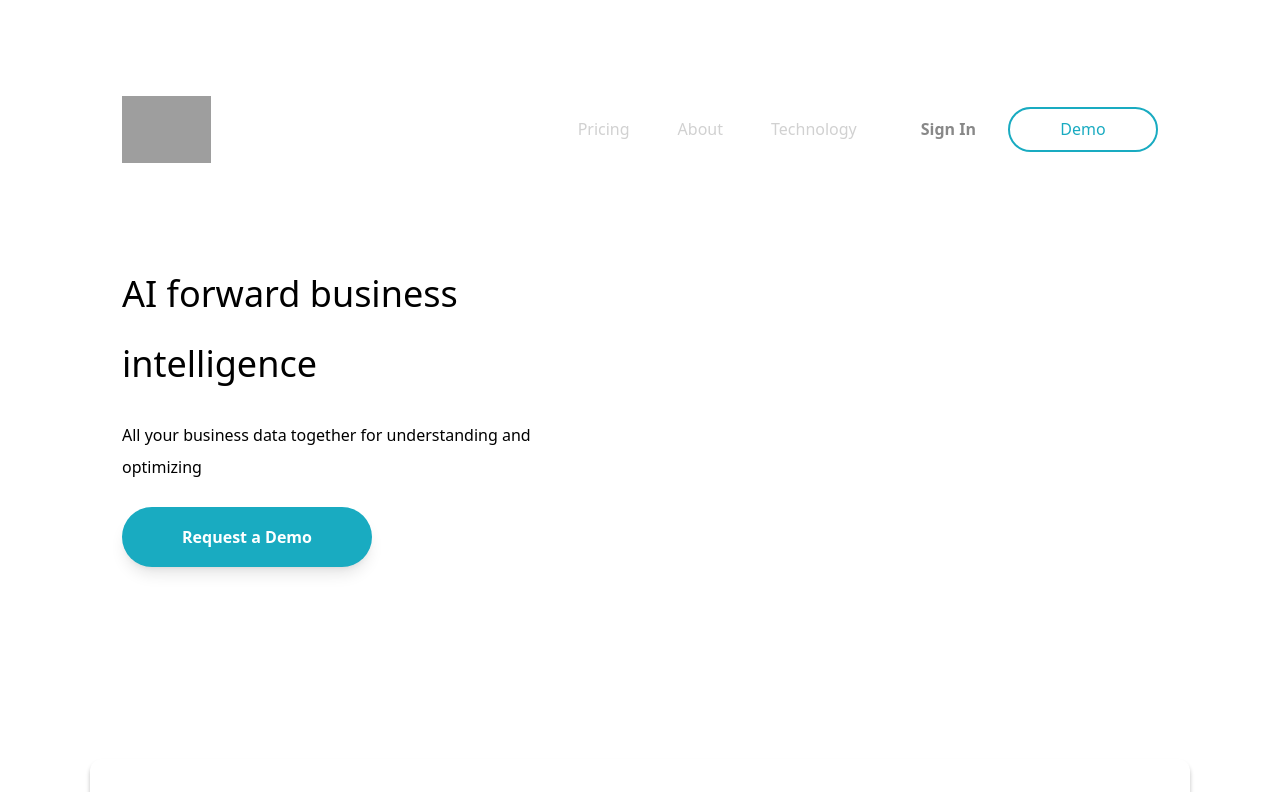
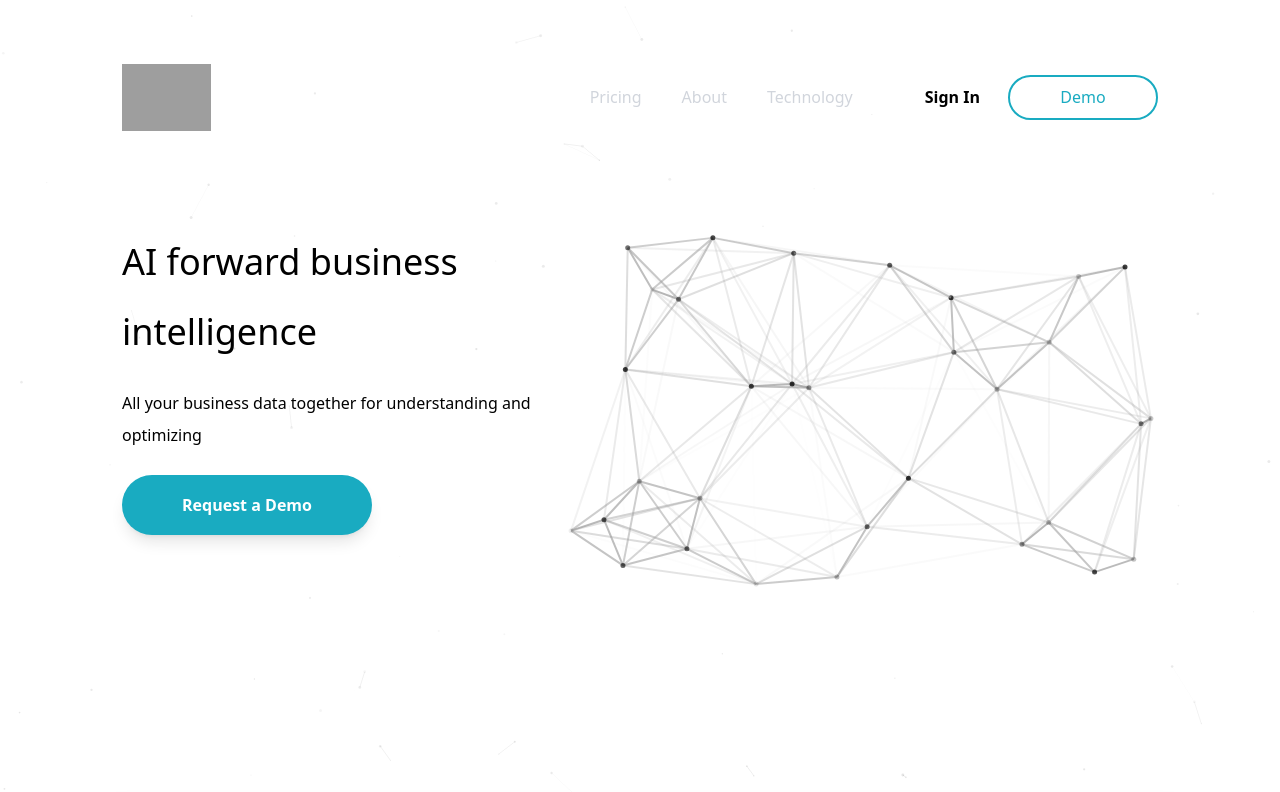
Before and after one commit to marksoulier/lever-landingpage, a React app: page / in a window 1280 px wide. Shown: the top 792 px of the page. Built offline with nearby package versions, Linux system fonts and the light colour scheme; grey boxes are pictures that could not be loaded.

Commit message:
particle swarm working!!

```diff
--- a/package.json
+++ b/package.json
@@ -17,7 +17,11 @@
     "clsx": "^2.1.1",
     "react": "^19.0.0",
     "react-dom": "^19.0.0",
-    "tailwind-merge": "^3.0.2"
+    "react-tsparticles": "^2.12.0",
+    "tailwind-merge": "^3.0.2",
+    "tsparticles": "^2.12.0",
+    "tsparticles-engine": "^2.12.0",
+    "tsparticles-slim": "^2.12.0"
   },
   "devDependencies": {
     "@eslint/js": "^9.21.0",
--- a/src/App.tsx
+++ b/src/App.tsx
@@ -1,15 +1,14 @@
-import './App.css'
-import Landingpage from './components/Landingpage'
-
-
+import React from 'react';
+import { BackgroundParticles } from './components/BackgroundParticles';
+import Landingpage from './components/Landingpage';
 
 function App() {
-
   return (
-    <>
+    <div className="relative min-h-screen w-full overflow-x-hidden">
+      <BackgroundParticles />
       <Landingpage />
-    </>
-  )
+    </div >
+  );
 }
 
-export default App
+export default App;
--- /dev/null
+++ b/src/components/BackgroundParticles.tsx
@@ -0,0 +1,185 @@
+import React, { useCallback, useRef, useEffect } from "react";
+import Particles from "react-tsparticles";
+import { Container, Engine } from "tsparticles-engine";
+import { loadFull } from "tsparticles";
+
+export const BackgroundParticles: React.FC = () => {
+    const containerRef = useRef<HTMLDivElement>(null);
+    const engineRef = useRef<Engine | null>(null);
+    const containerInstance = useRef<Container | null>(null);
+
+    const updateCanvasSize = useCallback(() => {
+        if (containerInstance.current) {
+            const canvas = containerInstance.current.canvas.element;
+            if (canvas) {
+                const width = window.innerWidth;
+                const height = window.innerHeight;
+
+                // Update both the style and the actual canvas dimensions
+                canvas.width = width;
+                canvas.height = height;
+                canvas.style.width = `${width}px`;
+                canvas.style.height = `${height}px`;
+
+                // Update the container size
+                containerInstance.current.canvas.size.width = width;
+                containerInstance.current.canvas.size.height = height;
+
+                console.log(`Updated canvas dimensions: ${width}x${height}`);
+            }
+        }
+    }, []);
+
+    useEffect(() => {
+        console.log("BackgroundParticles mounted");
+
+        // Handle resize events
+        const handleResize = () => {
+            requestAnimationFrame(updateCanvasSize);
+        };
+
+        window.addEventListener('resize', handleResize);
+
+        return () => {
+            console.log("BackgroundParticles unmounted");
+            window.removeEventListener('resize', handleResize);
+            if (containerInstance.current) {
+                containerInstance.current.destroy();
+            }
+        };
+    }, [updateCanvasSize]);
+
+    const particlesInit = useCallback(async (engine: Engine) => {
+        console.log("Background particles initializing...");
+        try {
+            engineRef.current = engine;
+            await loadFull(engine);
+            console.log("Background particles engine loaded successfully");
+        } catch (error) {
+            console.error("❌ Background particles engine failed:", error);
+        }
+    }, []);
+
+    const particlesLoaded = useCallback(async (container: Container | undefined) => {
+        console.log("Background particles container loading...");
+        if (container) {
+            containerInstance.current = container;
+            const canvas = container.canvas.element;
+            if (canvas) {
+                console.log("Setting up background canvas...");
+                canvas.style.position = 'fixed';
+                canvas.style.top = '0';
+                canvas.style.left = '0';
+                canvas.style.pointerEvents = 'none';
+                canvas.style.zIndex = '0';
+
+                // Initial size setup
+                updateCanvasSize();
+            }
+        }
+    }, [updateCanvasSize]);
+
+    return (
+        <div ref={containerRef} className="fixed inset-0" style={{ zIndex: 0 }}>
+            <Particles
+                id="tsparticles-background"
+                init={particlesInit}
+                loaded={particlesLoaded}
+                className="absolute inset-0"
+                options={{
+                    fullScreen: {
+                        enable: false,
+                        zIndex: 0
+                    },
+                    fpsLimit: 60,
+                    background: {
+                        color: "transparent",
+                    },
+                    particles: {
+                        number: {
+                            value: 80,
+                            density: {
+                                enable: true,
+                                area: 1000
+                            }
+                        },
+                        color: {
+                            value: "#000000"
+                        },
+                        shape: {
+                            type: "circle"
+                        },
+                        opacity: {
+                            value: 0.1,
+                            random: false,
+                            animation: {
+                                enable: true,
+                                speed: 0.2,
+                                minimumValue: 0.04,
+                                sync: false
+                            }
+                        },
+                        size: {
+                            value: 1.5,
+                            random: true,
+                            animation: {
+                                enable: true,
+                                speed: 1,
+                                minimumValue: 0.5,
+                                sync: false
+                            }
+                        },
+                        links: {
+                            enable: true,
+                            distance: 50,
+                            color: "#000000",
+                            opacity: 0.1,
+                            width: 0.5
+                        },
+                        move: {
+                            enable: true,
+                            speed: 0.3,
+                            direction: "none",
+                            random: true,
+                            straight: false,
+                            outModes: {
+                                default: "out"
+                            },
+                            bounce: true,
+                            attract: {
+                                enable: false
+                            }
+                        }
+                    },
+                    interactivity: {
+                        detectsOn: "window",
+                        events: {
+                            onHover: {
+                                enable: true,
+                                mode: ["grab", "bubble"]
+                            }
+                        },
+                        modes: {
+                            grab: {
+                                distance: 80,
+                                links: {
+                                    opacity: 0.2,
+                                    color: "#000000"
+                                }
+                            },
+                            bubble: {
+                                distance: 180,    // Distance to activate
+                                size: 3,         // Size when bubbled
+                                duration: 0.35,   // Animation duration
+                                opacity: 0.6     // Opacity when bubbled
+                            },
+                        }
+                    },
+                    detectRetina: true
+                }}
+            />
+        </div>
+    );
+};
+
+export default BackgroundParticles;
--- a/src/components/FeatureCard.tsx
+++ b/src/components/FeatureCard.tsx
@@ -2,7 +2,7 @@ import React from "react";
 
 export const FeatureCard = () => {
   return (
-    <section className="flex flex-wrap gap-5 justify-between items-center self-stretch px-20 py-9 mt-28 w-full text-2xl font-bold leading-tight text-black bg-white rounded-xl shadow-[0px_4px_4px_rgba(0,0,0,0.25)] max-md:px-5 max-md:mt-10 max-md:max-w-full">
+    <section className="flex flex-wrap gap-5 justify-between items-center self-stretch px-20 py-9 mt-28 w-full text-2xl font-bold leading-tight text-black bg-white rounded-xl shadow-[5px_6px_40px_rgba(0,0,0,0.1)] max-md:px-5 max-md:mt-10 max-md:max-w-full">
       <div className="flex gap-8 self-stretch my-auto">
         <img
           src="https://cdn.builder.io/api/v1/image/assets/7cbfb130182046beab226ee58fb45705/5fe88bf25489b5d209322a629eb2259734eb0d8ed76c77cb55b71f6c3efa6baa?placeholderIfAbsent=true"
--- a/src/components/Header.tsx
+++ b/src/components/Header.tsx
@@ -9,53 +9,32 @@ export const Header = () => {
         alt="Company Logo"
         className="object-contain w-[89px] h-auto"
       />
-      <div className="flex items-center gap-16">
+      <div className="flex items-center gap-8">
         <nav className="flex items-center">
-          <div className="flex gap-12" style={{ color: 'var(--accent-200)' }}>
+          <div className="flex gap-4 text-gray-300 mr-4">
             <a
               href="#pricing"
-              className="transition-colors duration-300 ease-in-out cursor-pointer"
-              style={{
-                '&:hover': {
-                  color: 'var(--accent-500)'
-                }
-              }}
+              className="px-3 py-1.5 transition-all duration-300 ease-in-out cursor-pointer rounded-lg bg-white/20 backdrop-blur-sm hover:text-[var(--primary-500)] hover:bg-white"
             >
               Pricing
             </a>
             <a
               href="#about"
-              className="transition-colors duration-300 ease-in-out cursor-pointer"
-              style={{
-                '&:hover': {
-                  color: 'var(--accent-500)'
-                }
-              }}
+              className="px-3 py-1.5 transition-all duration-300 ease-in-out cursor-pointer rounded-lg bg-white/20 backdrop-blur-sm hover:text-[var(--primary-500)] hover:bg-white"
             >
               About
             </a>
             <a
               href="#technology"
-              className="transition-colors duration-300 ease-in-out cursor-pointer"
-              style={{
-                '&:hover': {
-                  color: 'var(--accent-500)'
-                }
-              }}
+              className="px-3 py-1.5 transition-all duration-300 ease-in-out cursor-pointer rounded-lg bg-white/20 backdrop-blur-sm hover:text-[var(--primary-500)] hover:bg-white"
             >
               Technology
             </a>
           </div>
         </nav>
-        <div className="flex gap-8 items-center">
+        <div className="flex gap-4 items-center">
           <button
-            className="font-semibold transition-colors duration-300 ease-in-out cursor-pointer"
-            style={{
-              color: 'var(--accent-400)',
-              '&:hover': {
-                color: 'var(--accent-700)'
-              }
-            }}
+            className="px-3 py-1.5 font-semibold transition-all duration-300 ease-in-out cursor-pointer rounded-lg bg-white/20 backdrop-blur-sm hover:bg-white"
           >
             Sign In
           </button>
--- a/src/components/Hero.tsx
+++ b/src/components/Hero.tsx
@@ -1,9 +1,11 @@
 import React from "react";
+import { DemoParticles } from "./ParticleDemo";
 
 export const HeroSection: React.FC = () => {
   return (
-    <section className="px-8 py-20">
-      <div className="max-w-[411px] text-left">
+    <section className="px-8 py-20 flex items-stretch gap-8">
+      {/* Left content section - fixed width */}
+      <div className="w-[411px] flex-shrink-0">
         <h1 className="mb-5 text-4xl font-medium text-black leading-[70px] max-md:text-3xl max-md:leading-[50px] max-sm:text-2xl max-sm:leading-10">
           AI forward business intelligence
         </h1>
@@ -18,6 +20,13 @@ export const HeroSection: React.FC = () => {
           Request a Demo
         </button>
       </div>
+
+      {/* Right section - takes remaining space */}
+      <div className="flex-1 min-h-[400px] flex">
+        <div className="flex-1 relative bg-white/80 backdrop-blur-sm rounded-xl">
+          <DemoParticles className="flex-1" />
+        </div>
+      </div>
     </section>
   );
 };
--- a/src/components/Landingpage.tsx
+++ b/src/components/Landingpage.tsx
@@ -15,7 +15,7 @@ export default function Landingpage() {
         href="https://fonts.googleapis.com/css2?family=Rubik:wght@400;500;700&family=Poppins:wght@500&display=swap"
         rel="stylesheet"
       />
-      <div className="px-5 py-0 mx-auto my-0 max-w-[1140px]">
+      <div className="px-5 py-0 mx-auto my-0 max-w-[1140px] z-1">
         <Header />
         <HeroSection />
         <FeatureCard />
--- /dev/null
+++ b/src/components/ParticleDemo.tsx
@@ -0,0 +1,138 @@
+// src/ParticlesComponent.tsx
+import React, { useCallback, useEffect, useRef } from "react";
+import Particles from "react-tsparticles";
+import { Container, Engine } from "tsparticles-engine";
+import { loadFull } from "tsparticles";
+
+interface ParticlesComponentProps {
+    className?: string;
+}
+
+export const DemoParticles: React.FC<ParticlesComponentProps> = ({
+    className = ""
+}) => {
+    const containerRef = useRef<HTMLDivElement>(null);
+
+    const updateCanvasSize = (container: Container) => {
+        const canvas = container.canvas.element;
+        const parentDiv = containerRef.current;
+        if (canvas && parentDiv) {
+            const rect = parentDiv.getBoundingClientRect();
+            canvas.width = rect.width;
+            canvas.height = rect.height;
+            container.canvas.size.width = rect.width;
+            container.canvas.size.height = rect.height;
+        }
+    };
+
+    const particlesInit = useCallback(async (engine: Engine) => {
+        try {
+            await loadFull(engine);
+        } catch (error) {
+            console.error("Engine initialization failed:", error);
+        }
+    }, []);
+
+    const particlesLoaded = useCallback(async (container: Container | undefined) => {
+        if (container) {
+            updateCanvasSize(container);
+            // Set up resize observer to update canvas size when container size changes
+            const resizeObserver = new ResizeObserver(() => {
+                updateCanvasSize(container);
+            });
+            if (containerRef.current) {
+                resizeObserver.observe(containerRef.current);
+            }
+        }
+    }, []);
+
+    return (
+        <div ref={containerRef} className={`relative flex-1 ${className}`} style={{ minHeight: '400px' }}>
+            <Particles
+                id="tsparticles-demo"
+                init={particlesInit}
+                loaded={particlesLoaded}
+                className="absolute inset-0"
+                options={{
+                    fullScreen: {
+                        enable: false
+                    },
+                    fpsLimit: 60,
+                    background: {
+                        color: "transparent",
+                    },
+                    particles: {
+                        number: {
+                            value: 120,
+                            density: {
+                                enable: true,
+                                area: 800
+                            }
+                        },
+                        color: {
+                            value: "#000000"
+                        },
+                        shape: {
+                            type: "circle"
+                        },
+                        opacity: {
+                            value: 0.8,
+                            random: true,
+                            animation: {
+                                enable: true,
+                                speed: 0.3,
+                                minimumValue: 0.05,
+                                sync: false
+                            }
+                        },
+                        size: {
+                            value: 2.5
+                        },
+                        links: {
+                            enable: true,
+                            distance: 200,
+                            color: "#a0a0a0",
+                            opacity: 0.9,
+                            width: 2.0,
+                            triangles: {
+                                enable: false,
+                                opacity: 0.05
+                            }
+                        },
+                        move: {
+                            enable: true,
+                            speed: 0.8,
+                            direction: "none",
+                            random: true,
+                            straight: false,
+                            outModes: {
+                                default: "bounce"
+                            },
+                            bounce: false
+                        }
+                    },
+                    interactivity: {
+                        events: {
+                            onHover: {
+                                enable: true,
+                                mode: "bubble"
+                            }
+                        },
+                        modes: {
+                            bubble: {
+                                distance: 100,
+                                size: 3.5,
+                                duration: 0.2,
+                                opacity: 0.9,
+                                color: "#dd6c02"
+                            }
+                        }
+                    },
+                    detectRetina: true
+                }}
+            />
+        </div>
+    );
+};
+
+export default DemoParticles;
--- a/src/components/PricingCard.tsx
+++ b/src/components/PricingCard.tsx
@@ -18,7 +18,7 @@ export const PricingCard: React.FC<PricingCardProps> = ({
   return (
     <article
       className={`flex flex-col items-center px-14 py-14 mx-auto w-full text-sm text-gray-600 bg-white rounded-xl border-2 ${isPopular ? "border-sky-400" : "border-zinc-300"
-        } max-md:px-5 max-md:mt-10`}
+        } max-md:px-5 max-md:mt-10 shadow-lg backdrop-blur-sm`}
     >
       <img
         src={imageSrc}
@@ -43,8 +43,8 @@ export const PricingCard: React.FC<PricingCardProps> = ({
       </p>
       <button
         className={`px-16 py-3.5 mt-4 max-w-full text-base font-bold whitespace-nowrap rounded-[50px] w-[178px] max-md:px-5 ${isPopular
-            ? "text-white bg-sky-400 hover:bg-sky-500"
-            : "text-sky-400 border-2 border-sky-400 hover:bg-sky-50"
+          ? "text-white bg-sky-400 hover:bg-sky-500"
+          : "text-sky-400 border-2 border-sky-400 hover:bg-sky-50"
           }`}
       >
         Select
```
Also changed, not shown: 1 other file.
